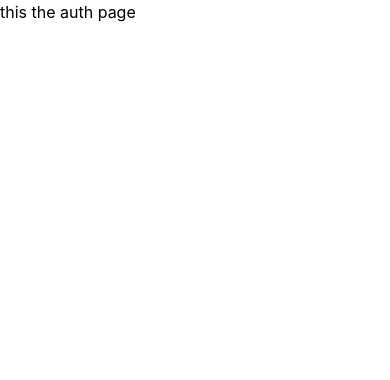
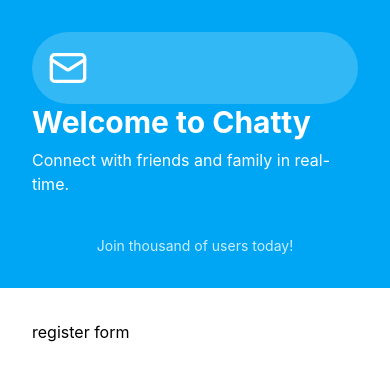
Before and after one commit to osalhk/chatty, a React (Vite) app in the folder frontend/: page /auth in a window 390 px wide. Shown: the top 380 px of the page. Built offline with nearby package versions, Linux system fonts and the light colour scheme.

Commit message:
feat: implement authentication page with login and registration forms

```diff
--- a/frontend/src/pages/Auth/Auth.tsx
+++ b/frontend/src/pages/Auth/Auth.tsx
@@ -1,8 +1,37 @@
+import { useState } from "react";
+import { Mail } from "lucide-react";
+import LoginForm from "./partials/LoginForm";
+import RegisterForm from "./partials/RegisterForm";
+
 const Auth: React.FC = () => {
+    const [islogin, setIsLogin] = useState(false);
+
     return <>
-
-    this the auth page
-
+        <div className="min-h-screen w-full bg-white flex flex-col md:flex-row">
+            <div className="w-full md:w-6/12 bg-sky-500 p-8 text-white flex flex-col justify-center">
+                <div className="text-center mb:8">
+                    <div className="bg-white/20 p-4 rounded-full">
+                        <Mail className="size-10" />
+                    </div>
+                </div>
+                <h1 className="text-3xl font-bold mb-2">Welcome to Chatty</h1>
+                <p>Connect with friends and family in real-time.</p>
+                <div className="mt-10 text-center">
+                    <p className="text-sm opacity-80">Join thousand of users today!</p>
+                </div>
+            </div>
+            <div className="w-full md:w-6/12 flex p-8 justify-center item-center ">
+                {islogin ? (
+                    <div className="w-full md:w-[400 px]">
+                        <LoginForm onSwitch={() =>setIsLogin(true)}/>
+                    </div>
+                ) : (
+                    <div className="w-full md:w-[400 px]">
+                        <RegisterForm onSwitch={() =>setIsLogin(false)}/>
+                    </div>
+                )}
+            </div>
+        </div>
     </>
 }
 
--- /dev/null
+++ b/frontend/src/pages/Auth/partials/LoginForm.tsx
@@ -0,0 +1,14 @@
+
+
+interface LoginFormProps {
+    onSwitch: () => void
+}
+
+const LoginForm: React.FC<LoginFormProps> = ({ onSwitch }) => {
+    return <>
+         login form
+        </>
+
+}
+
+export default LoginForm;
```
